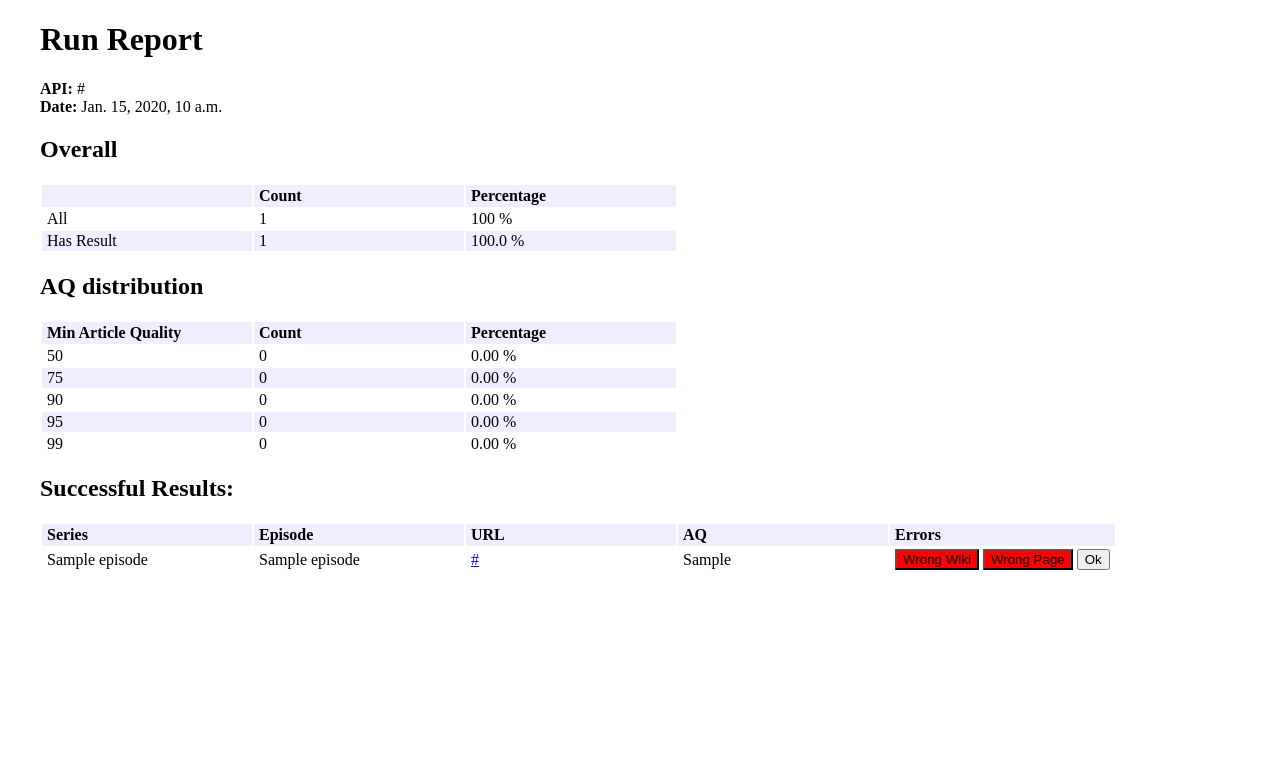
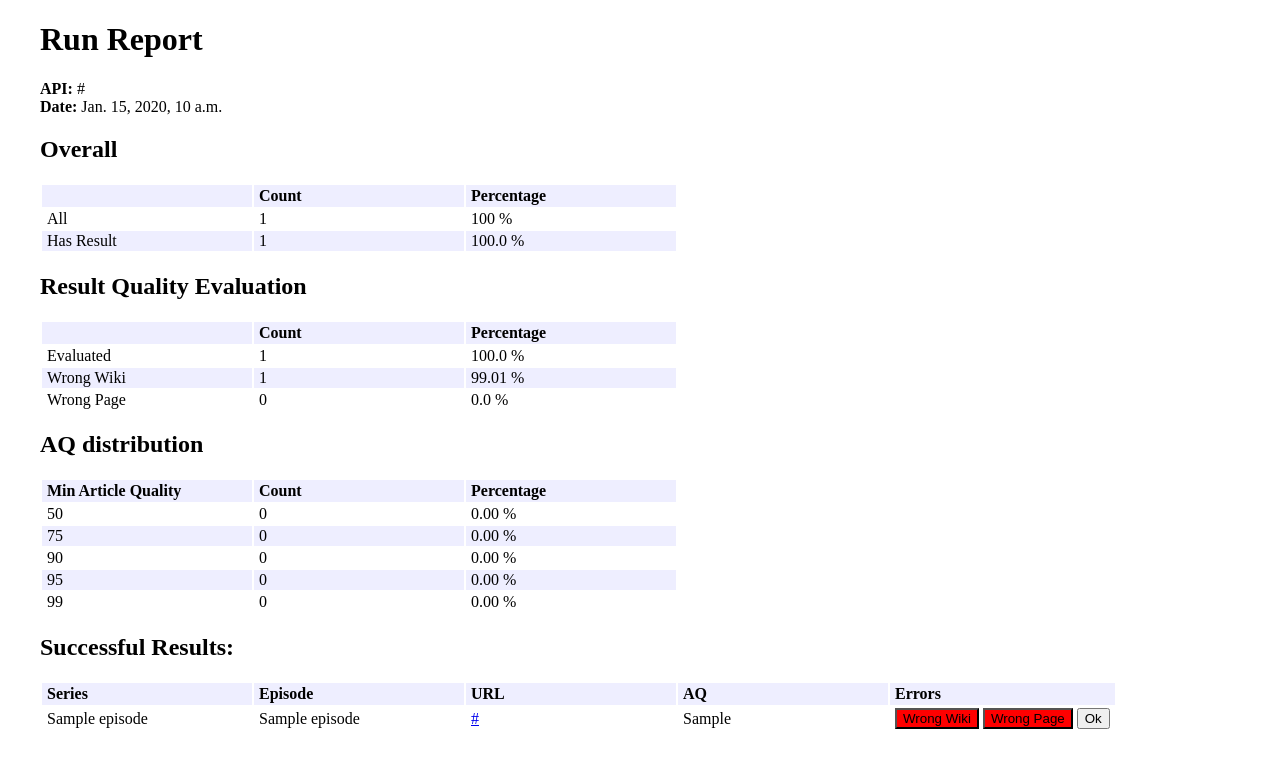
Before and after one commit to ArturD/tv_eval, a Django app: template app/templates/runs/details.html in a window 1280 px wide. Shown: the top 768 px of the page. Run offline with Django 3.2, Linux system fonts and the light colour scheme; tables that the repository leaves empty hold one stand-in row (Sample ...); the template is opened without the code that fills it: values named after a table or form of the project are taken from there, most other values are stand-ins (such as "Sample title", 1, 10 or a date in 2020); some libraries are stand-ins or nearby versions.

Commit message:
Add evaluation of result quality to report

```diff
--- a/app/sony_tv/models.py
+++ b/app/sony_tv/models.py
@@ -59,11 +59,23 @@ class Run(ModelBase):
       stats['all_percent'] = 100
       stats['has_result'] = len([x for x in results if x.success])
       stats['has_result_percent'] = round(100.0 * stats['has_result'] / stats['all'], 2)
+      stats['is_evaluated'] = len([x for x in results if x.success and x.evaluation() is not None])
+      stats['is_evaluated_percent'] = 100.0
+      stats['is_evaluated_wrong_wiki'] = len([x for x in results if x.success and x.evaluation() is not None and x.evaluation().wrong_wiki])
+      stats['is_evaluated_wrong_wiki_percent'] = round(100.0 * stats['is_evaluated_wrong_wiki'] / (stats['is_evaluated']+0.01), 2)
+      stats['is_evaluated_wrong_page'] = len([x for x in results if x.success and x.evaluation() is not None and x.evaluation().wrong_page])
+      stats['is_evaluated_wrong_page_percent'] = round(100.0 * stats['is_evaluated_wrong_page'] / (stats['is_evaluated']+0.01), 2)
     else:
       stats['all'] = '-'
       stats['all_percent'] = '-'
       stats['has_result'] = '-'
       stats['has_result_percent'] = '-'
+      stats['is_evaluated'] = '-'
+      stats['is_evaluated_percent'] = '-'
+      stats['is_evaluated_wrong_wiki'] = '-'
+      stats['is_evaluated_wrong_wiki_percent'] = '-'
+      stats['is_evaluated_wrong_page'] = '-'
+      stats['is_evaluated_wrong_page_percent'] = '-'
     return stats
 
   def get_stats(self):
@@ -86,6 +98,24 @@ class Run(ModelBase):
 
   def stats_has_result_percent(self):
     return self.get_stats()['has_result_percent']
+
+  def stats_is_evaluated(self):
+    return self.get_stats()['is_evaluated']
+
+  def stats_is_evaluated_percent(self):
+    return self.get_stats()['is_evaluated_percent']
+
+  def stats_is_evaluated_wrong_page(self):
+    return self.get_stats()['is_evaluated_wrong_page']
+
+  def stats_is_evaluated_wrong_page_percent(self):
+    return self.get_stats()['is_evaluated_wrong_page_percent']
+
+  def stats_is_evaluated_wrong_wiki(self):
+    return self.get_stats()['is_evaluated_wrong_wiki']
+
+  def stats_is_evaluated_wrong_wiki_percent(self):
+    return self.get_stats()['is_evaluated_wrong_wiki_percent']
 
   def stats_article_quality(self):
     results = self.result_set.filter(success=True).all()
--- a/app/templates/runs/details.html
+++ b/app/templates/runs/details.html
@@ -79,6 +79,34 @@
   </tbody>
 </table>
 
+<h2>Result Quality Evaluation</h2>
+<table>
+  <thead>
+    <tr>
+      <td></td>
+      <td>Count</td>
+      <td>Percentage</td>
+    </tr>
+  </thead>
+  <tbody>
+    <tr>
+      <td>Evaluated</td>
+      <td>{{run.stats_is_evaluated}}</td>
+      <td>{{run.stats_is_evaluated_percent}} %</td>
+    </tr>
+    <tr>
+      <td>Wrong Wiki</td>
+      <td>{{run.stats_is_evaluated_wrong_wiki}}</td>
+      <td>{{run.stats_is_evaluated_wrong_wiki_percent}} %</td>
+    </tr>
+    <tr>
+      <td>Wrong Page</td>
+      <td>{{run.stats_is_evaluated_wrong_page}}</td>
+      <td>{{run.stats_is_evaluated_wrong_page_percent}} %</td>
+    </tr>
+  </tbody>
+</table>
+
 <h2>AQ distribution</h2>
 
 <table>
```
